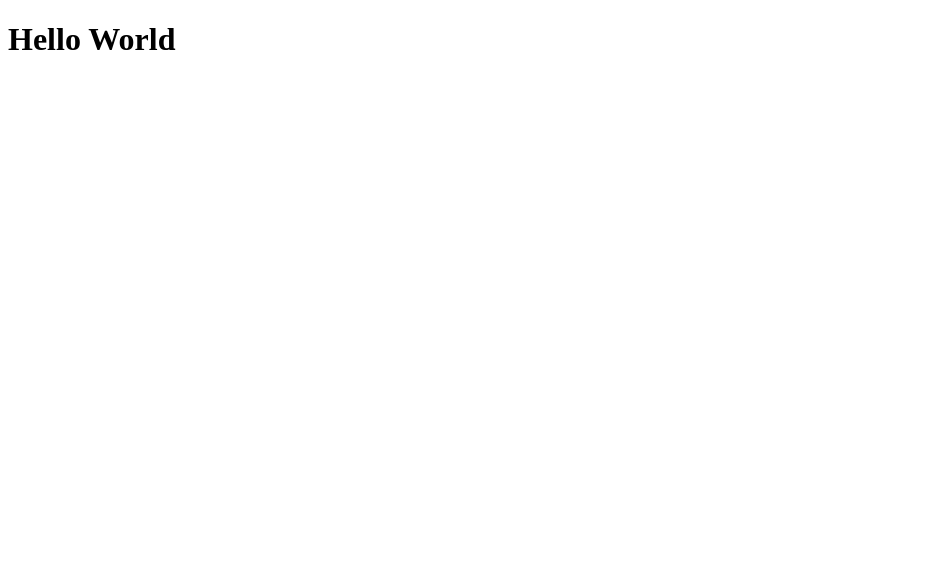
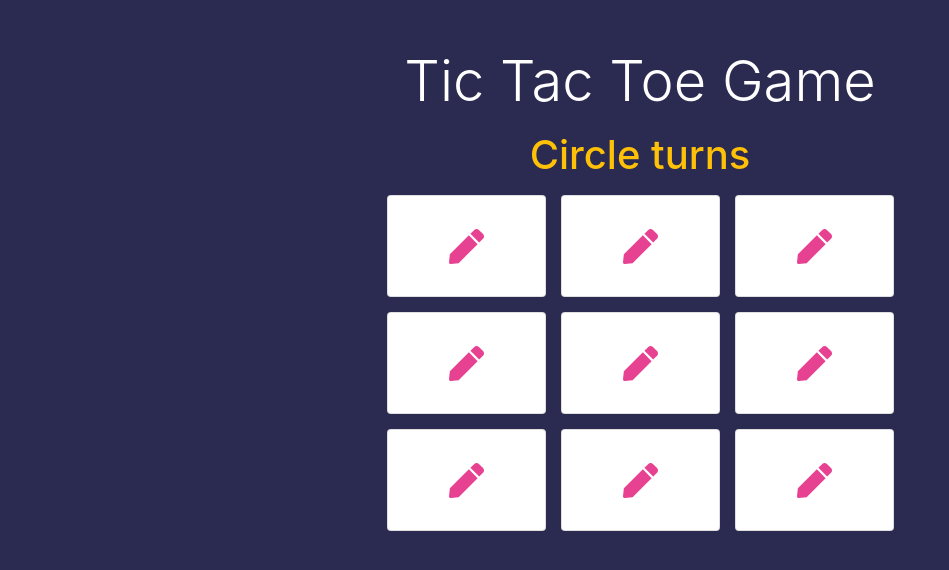
Before and after one commit to Shashankd48/reactjs-apps, a React (Create React App) app: page / in a window 1280 px wide. Shown: the top 570 px of the page, without its empty margins (0-949 px from the left). Built offline with nearby package versions, Linux system fonts and the light colour scheme.

Commit message:
Game Is Working

```diff
--- a/package.json
+++ b/package.json
@@ -6,9 +6,13 @@
     "@testing-library/jest-dom": "^4.2.4",
     "@testing-library/react": "^9.5.0",
     "@testing-library/user-event": "^7.2.1",
+    "bootstrap": "^4.4.1",
     "react": "^16.13.1",
     "react-dom": "^16.13.1",
-    "react-scripts": "3.4.1"
+    "react-icons": "^3.9.0",
+    "react-scripts": "3.4.1",
+    "react-toastify": "^5.5.0",
+    "reactstrap": "^8.4.1"
   },
   "scripts": {
     "start": "react-scripts start",
--- /dev/null
+++ b/src/App.css
@@ -0,0 +1,24 @@
+body {
+  background-color: #2B2B52;
+}
+
+.grid {
+  display: grid;
+  grid-template-columns: 1fr 1fr 1fr;
+  grid-gap: 15px;
+}
+
+.box {
+  width: auto;
+  height: 100px;
+  display: flex;
+  justify-content: center;
+  align-items: center;
+}
+.icon {
+  font-size: 35px;
+  color: #E74292;
+}
+.text-win{
+  color: #EA7773;
+}
--- a/src/App.js
+++ b/src/App.js
@@ -1,10 +1,132 @@
-import React from 'react'
+import React, {useState} from 'react'
+import Icon from './components/Icon'
+
+// This is toastify
+import { ToastContainer, toast } from 'react-toastify';
+import 'react-toastify/dist/ReactToastify.css';
+
+// Our Boostrap
+import 'bootstrap/dist/css/bootstrap.css';
+import {Button, Card, CardBody, Container, Row ,Col} from 'reactstrap'
+import './App.css';
+const itemArray = new Array(9).fill('empty');
 
 const App = () => {
+
+    const [isCross, setIsCross] = useState(false);
+    const [winMessage, setWinMessage] = useState('');
+
+    // realod the game
+    const reloadGame = () => {
+        setIsCross(false);
+        setWinMessage("")
+        itemArray.fill('empty',0 ,9);
+    }
+    // realod the game
+    const checkIsWinner = () => {
+        if (
+            itemArray[0] !== 'empty' &&
+            itemArray[0] === itemArray[1] &&
+            itemArray[1] === itemArray[2]
+        ) {
+            setWinMessage(`${itemArray[0]} wins`);
+        } else if(
+            itemArray[3] !== 'empty' &&
+            itemArray[3] === itemArray[4] &&
+            itemArray[4] === itemArray[5]
+        ){
+            setWinMessage(`${itemArray[3]} wins`);
+        } else if(
+            itemArray[6] !== 'empty' &&
+            itemArray[6] === itemArray[7] &&
+            itemArray[7] === itemArray[8]
+        ){
+            setWinMessage(`${itemArray[6]} wins`);
+        } else if(
+            itemArray[0] !== 'empty' &&
+            itemArray[0] === itemArray[3] &&
+            itemArray[3] === itemArray[6]
+        ){
+            setWinMessage(`${itemArray[0]} wins`);
+        } else if(
+            itemArray[1] !== 'empty' &&
+            itemArray[1] === itemArray[4] &&
+            itemArray[4] === itemArray[7]
+        ){
+            setWinMessage(`${itemArray[1]} wins`);
+        } else if(
+            itemArray[2] !== 'empty' &&
+            itemArray[2] === itemArray[5] &&
+            itemArray[5] === itemArray[8]
+        ){
+            setWinMessage(`${itemArray[2]} wins`);
+        } else if(
+            itemArray[0] !== 'empty' &&
+            itemArray[0] === itemArray[4] &&
+            itemArray[4] === itemArray[8]
+        ){
+            setWinMessage(`${itemArray[0]} wins`);
+        } else if(
+            itemArray[2] !== 'empty' &&
+            itemArray[2] === itemArray[4] &&
+            itemArray[4] === itemArray[6]
+        ){
+            setWinMessage(`${itemArray[2]} wins`);
+        }
+    }
+    // realod the game
+    const changeItem = (itemNumber) => {
+        if(winMessage){
+            return toast(winMessage, {type: 'success'});
+        }
+
+        if(itemArray[itemNumber] === 'empty'){
+            itemArray[itemNumber] = isCross ? "cross" : "circle";
+            setIsCross(!isCross);
+        } else {
+            return toast('Already filled',{type: 'error'});
+        }
+        checkIsWinner();
+    }
+
     return (
-        <div>
-            <h1>Hello World</h1>
-        </div>
+        <Container className="p-5">
+            <ToastContainer position="bottom-center"/>
+            <h1 className='display-4 text-center text-white mb-3'>Tic Tac Toe Game</h1>
+            <Row>
+                <Col md={6} className="offset-md-3">
+                    {
+                        winMessage ? (
+                            <div className="my-2">
+                                <h1 className="text-win text-uppercase text-center">
+                                    {winMessage}
+                                </h1>
+                                <Button
+                                    color='success'
+                                    block
+                                    onClick={reloadGame}
+                                >
+                                    Reset Game
+                                </Button>
+                            </div>
+                        ) : (
+                            <h1 className="text-center text-warning mb-3">
+                                {isCross ? "Cross" : "Circle"} turns
+                            </h1>
+                        )
+                    }
+                    <div className="grid">
+                        {itemArray.map((item, index) => (
+                            <Card onClick={() => changeItem(index)}>
+                                <CardBody className="box">
+                                    <Icon name={item}/>
+                                </CardBody>
+                            </Card>
+                        ))}
+                    </div>
+                </Col>
+            </Row>
+        </Container>
     )
 }
 
--- /dev/null
+++ b/src/components/Icon.js
@@ -0,0 +1,14 @@
+import React from 'react'
+import {FaTimes, FaPen, FaRegCircle} from 'react-icons/fa'
+const Icon = ({name}) => {
+    switch (name) {
+        case 'circle':
+            return <FaRegCircle className='icon'/>
+        case 'cross':
+            return <FaTimes className='icon'/>
+        default:
+            return <FaPen className='icon'/>
+    }
+}
+
+export default Icon
```
Also changed, not shown: 2 other files (tests, documents, lock files or other folders).
